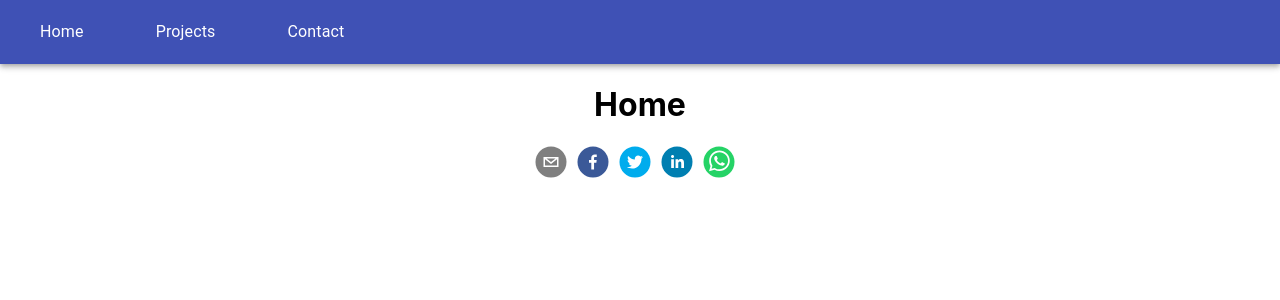
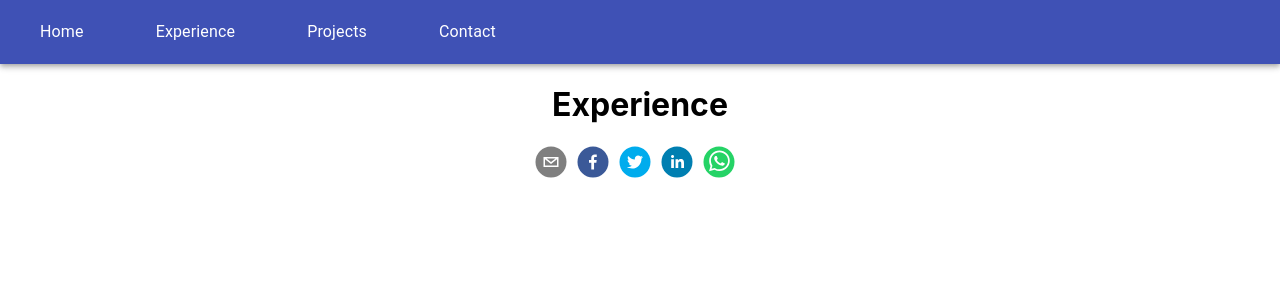
Before and after one commit to kiranmanoj2000/app, a React (Create React App) app: page /app/experience in a window 1280 px wide. Shown: the top 300 px of the page. Built offline with nearby package versions, Linux system fonts and the light colour scheme.

Commit message:
added experience tab

```diff
--- /dev/null
+++ b/src/components/Experience.jsx
@@ -0,0 +1,17 @@
+import React from 'react'
+
+class Experience extends React.Component {
+    constructor(props){
+        super(props)
+    }
+
+    render(){
+        return(
+            <h1>
+                Experience
+            </h1>
+        )
+    }
+}
+
+export default Experience;
--- a/src/components/NavBar.jsx
+++ b/src/components/NavBar.jsx
@@ -7,10 +7,9 @@ import AppBar from '@material-ui/core/AppBar';
 import Toolbar from '@material-ui/core/Toolbar';
 import MenuItem from '@material-ui/core/MenuItem';
 import SocialShare from './SocialShare'
-import Typography from '@material-ui/core/Typography';
-import Button from '@material-ui/core/Button';
-import IconButton from '@material-ui/core/IconButton';
-import MenuIcon from '@material-ui/icons/Menu';
+import Experience from './Experience'
+
+
 import {
     BrowserRouter as Router,
     Switch,
@@ -38,6 +37,12 @@ class NavBar extends React.Component {
                             </div>
 
                             <div className='menu-item'>
+                                <Link style={{ textDecoration: 'none', color: 'white' }} to="/app/experience">
+                                    <MenuItem>Experience</MenuItem>
+                                </Link>
+                            </div>
+
+                            <div className='menu-item'>
                                 <Link style={{ textDecoration: 'none', color: 'white' }} to="/app/projects">
                                     <MenuItem>Projects</MenuItem>
                                 </Link>
@@ -59,12 +64,17 @@ class NavBar extends React.Component {
                 <Route path="/app/projects">
                             <Projects/>
                         </Route>
+                        <Route path="/app/experience">
+                            <Experience/>
+                        </Route>
                 <Route path="/app/contact">
                             <Contact/>
                 </Route>
                         <Route path="/app">
                             <HomePage/>
                         </Route>
+
+
 
 
 
```
Also changed, not shown: 1 other file (tests, documents, lock files or other folders).
